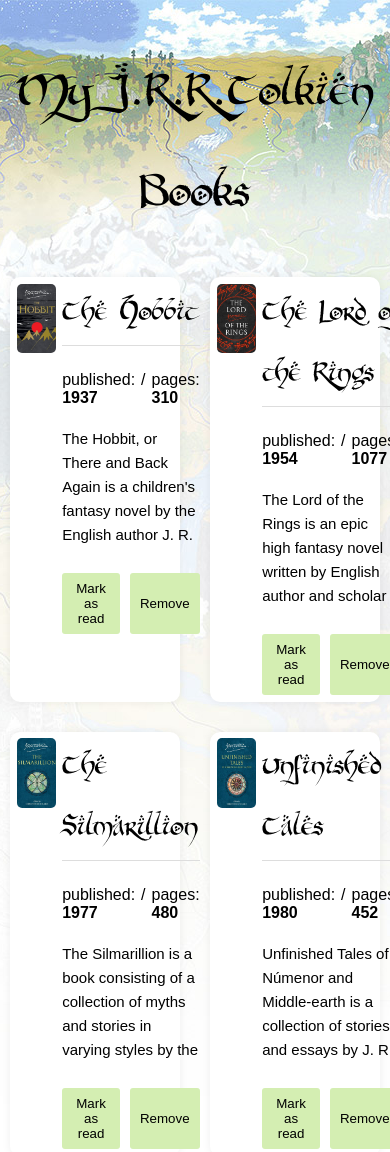
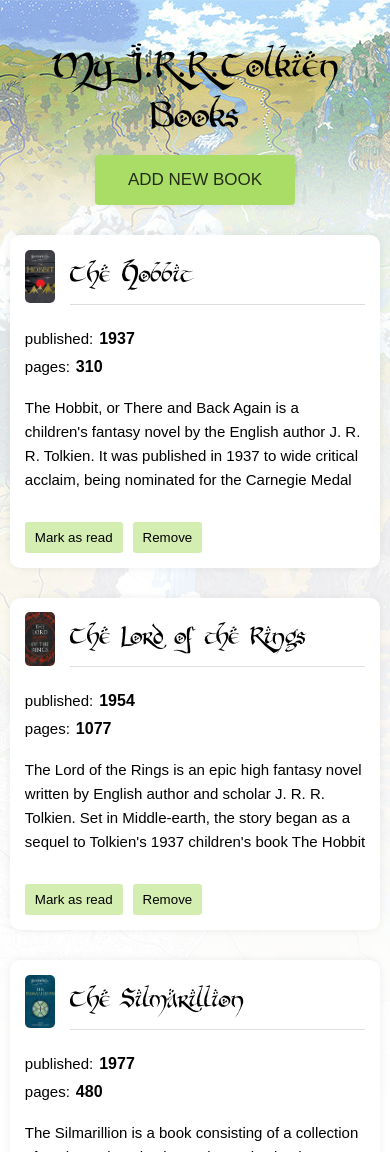
Before and after one commit to H-Gospodinov/TheOdinProject_-_JavaScript, a plain HTML site: page eBook_Library/index.html in a window 390 px wide. Shown: the top 1152 px of the page. Drawn offline with Linux system fonts and the light colour scheme.

Commit message:
eBook Library: implement responsive behavior
Make the page responsive to screen width.
Add further CSS styles for various elements.
Add and style "New Book" button.

```diff
--- a/eBook_Library/index.html
+++ b/eBook_Library/index.html
@@ -13,17 +13,18 @@
     <div class="container">
         <div class="header">
             <h1 class="title">My J.R.R.Tolkien Books</h1>
+            <button class="button">Add new book</button>
         </div>
-        <div class="content">
         <div class="library">
-                <div class="box book">
+            <div class="book">
                 <div class="image">
                     <img src="images/hobbit.jpg" alt="">
                 </div>
                 <div class="details">
                     <h2 class="title">The Hobbit</h2>
                     <div class="info">
-                            <span>published: <strong>1937</strong></span> / <span>pages: <strong>310</strong></span>
+                        <span class="data">published: <strong>1937</strong></span>
+                        <span class="data">pages: <strong>310</strong></span>
                     </div>
                     <p class="synopsis">The Hobbit, or There and Back Again is a children's fantasy novel by the English author J. R. R. Tolkien. It was published in 1937 to wide critical acclaim, being nominated for the Carnegie Medal and awarded a prize from the New York Herald Tribune for best juvenile fiction.</p>
                     <div class="action">
@@ -32,14 +33,15 @@
                     </div>
                 </div>
             </div>
-                <div class="box book">
+            <div class="book">
                 <div class="image">
                     <img src="images/lotr.jpg" alt="">
                 </div>
                 <div class="details">
                     <h2 class="title">The Lord of the Rings</h2>
                     <div class="info">
-                            <span>published: <strong>1954</strong></span> / <span>pages: <strong>1077</strong></span>
+                        <span class="data">published: <strong>1954</strong></span>
+                        <span class="data">pages: <strong>1077</strong></span>
                     </div>
                     <p class="synopsis">The Lord of the Rings is an epic high fantasy novel written by English author and scholar J. R. R. Tolkien. Set in Middle-earth, the story began as a sequel to Tolkien's 1937 children's book The Hobbit but eventually developed into a much larger work.</p>
                     <div class="action">
@@ -48,14 +50,15 @@
                     </div>
                 </div>
             </div>
-                <div class="box book">
+            <div class="book">
                 <div class="image">
                     <img src="images/silmarillion.jpg" alt="">
                 </div>
                 <div class="details">
                     <h2 class="title">The Silmarillion</h2>
                     <div class="info">
-                            <span>published: <strong>1977</strong></span> / <span>pages: <strong>480</strong></span>
+                        <span class="data">published: <strong>1977</strong></span>
+                        <span class="data">pages: <strong>480</strong></span>
                     </div>
                     <p class="synopsis">The Silmarillion is a book consisting of a collection of myths and stories in varying styles by the English writer J. R. R. Tolkien. It was edited, partly written, and published posthumously by his son Christopher Tolkien in 1977, assisted by Guy Gavriel Kay.</p>
                     <div class="action">
@@ -64,16 +67,17 @@
                     </div>
                 </div>
             </div>
-                <div class="box book">
+            <div class="book">
                 <div class="image">
                     <img src="images/unfinished.jpg" alt="">
                 </div>
                 <div class="details">
                     <h2 class="title">Unfinished Tales</h2>
                     <div class="info">
-                            <span>published: <strong>1980</strong></span> / <span>pages: <strong>452</strong></span>
+                        <span class="data">published: <strong>1980</strong></span>
+                        <span class="data">pages: <strong>452</strong></span>
                     </div>
-                        <p class="synopsis">Unfinished Tales of Númenor and Middle-earth is a collection of stories and essays by J. R. R. Tolkien that were never completed during his lifetime, but were edited by his son Christopher Tolkien and published in 1980.</p>
+                    <p class="synopsis">Unfinished Tales of Númenor and Middle-earth is a collection of stories and essays by J. R. R. Tolkien that were never completed during his lifetime, but were later edited by his son Christopher Tolkien and published to commercial success in 1980.</p>
                     <div class="action">
                         <button class="button">Mark as read</button>
                         <button class="button">Remove</button>
@@ -81,8 +85,8 @@
                 </div>
             </div>
         </div>
-        </div>
         <footer class="footer">
+            <!-- <span>Artwork by <a href="https://www.andrewdegraff.com/moviemaps#/lord-of-the-rings/" target="_blank" rel="noopener">Andrew DeGraff</a>.</span> -->
             <span>Check source code on <a href="https://h-gospodinov.github.io/H-Gospodinov/" target="_blank" rel="noopener">GitHub</a></span>
         </footer>
     </div>
--- a/eBook_Library/styles.css
+++ b/eBook_Library/styles.css
@@ -29,7 +29,7 @@
     background: url(images/background.jpg) no-repeat;
     background-position: center top;
     font-family: sans-serif;
-    text-align: center;
+    font-size: 15px;
 }
 
 .container {
@@ -41,39 +41,65 @@
     max-width: 1920px;
     min-height: 100%;
     margin: auto;
-    padding: 45px 10px;
+    padding: 45px 20px;
 }
 
+.header {
+    display: flex;
+    flex-flow: column;
+    align-items: center;
+}
 .header .title {
+    display: flex;
+    align-items: center;
+    min-height: 100px;
+    text-align: center;
     font-family: 'Hobbiton Brushhand';
     font-size: 50px;
+    line-height: 50px;
     font-weight: normal;
+    transition: 0.3s ease;
 }
-
-.content {
-    /*flex-grow: 1;*/
-    display: flex;
-    align-items: center;
-    justify-content: center;
-    max-width: 100%;
+.header .button {
+    min-width: 200px;
+    box-shadow: 0 0 10px #0001;
+    background: #ad6;
+    border: none;
+    border-radius: 4px;
+    outline: 1px solid transparent;
+    padding: 15px 20px;
+    font-size: 17px;
+    color: #000c;
+    text-transform: uppercase;
+    transition: 0.2s ease;
+    cursor: pointer;
+    animation: scale 1s linear infinite;
+}
+@keyframes scale {
+    50% {outline-color: #ad6;}
+    100% {outline-color: transparent;}
+}
+.header .button:hover {
+    /*animation-play-state: paused;*/
+    color: #000f;
 }
 
 .library {
     display: grid;
     grid-template: auto/ 1fr 1fr;
     grid-gap: 30px;
+    width: 100%;
     max-width: 1500px;
+    transition: 0.3s ease;
 }
-.library .box {
+.library .book {
     display: flex;
     column-gap: 4%;
+    position: relative;
     border-radius: 10px;
     box-shadow: 0 0 10px #0001;
     background-color: #fff;
     padding: 4%;
-}
-.library .book {
-    text-align: left;
 }
 .library .book img {
     display: block;
@@ -81,23 +107,41 @@
     border-radius: 5px;
 }
 .library .book .image {
-    flex: 0 0 25%;
+    flex: 0 0 40%;
+    max-width: 170px;
+    transition: 0.4s ease;
 }
 .library .book .details {
+    flex-grow: 1;
     display: flex;
     flex-flow: column;
     row-gap: 10px;
+    overflow: hidden;
 }
 .library .book .title {
     border-bottom: 1px solid #ddd;
+    overflow: hidden;
     font-family: 'Hobbiton Brushhand';
     font-size: 30px;
     font-weight: normal;
+    white-space: nowrap;
+    text-overflow: ellipsis;
+    transition: 0.3s ease;
 }
 .library .book .info {
     display: flex;
     column-gap: 6px;
     padding: 15px 0 10px;
+}
+.library .book .data {
+    display: flex;
+    column-gap: 6px;
+}
+.library .data +.data:before {
+    content: " / ";
+}
+.library .book .data strong {
+    font-size: 16px;
 }
 .library .book .synopsis {
     flex-grow: 1;
@@ -114,7 +158,78 @@
 .library .book .button {
     border: none;
     border-radius: 3px;
+    outline: 1px solid transparent;
     background-color: #d4eeb2;
     padding: 8px 10px;
+    transition: 0.2s ease;
     cursor: pointer;
 }
+.library .book .button:hover {
+    outline-color: #d4eeb2;
+}
+
+.footer {
+    margin: 10px 0 -5px;
+}
+.footer a {
+    color: #693;
+}
+
+@media (max-width: 480px) {
+
+    .header .title {
+        margin-bottom: 10px;
+    }
+    .library .book .image {
+        position: absolute;
+        max-width: 30px;
+    }
+    .library .book .title {
+        margin-left: 45px;
+    }
+}
+@media (max-width: 700px) {
+
+    .header .title {
+        font-size: 40px;
+    }
+    .library {
+        max-width: 100% !important;
+    }
+    .library .book .title {
+        font-size: 27px;
+    }
+    .library .book .info {
+        flex-flow: column;
+        row-gap: 10px;
+    }
+    .library .data +.data:before {
+        display: none;
+    }
+    .library .book .synopsis {
+        max-height: 96px;
+    }
+}
+@media (max-width: 1023px) {
+
+    .container {
+        padding: 45px 10px;
+    }
+    .library {
+        grid-template: auto/ 100%;
+        max-width: 85%;
+    }
+}
+@media (min-width: 1024px) {
+
+    .header {
+        flex-flow: row;
+        justify-content: space-between;
+        width: 98%;
+        max-width: 1500px;
+    }
+    .library:has(.book:only-child) {
+        grid-template: auto/ 100%;
+        max-width: 735px;
+    }
+}
```
Lines whose indentation alone changed are shown as unchanged.
